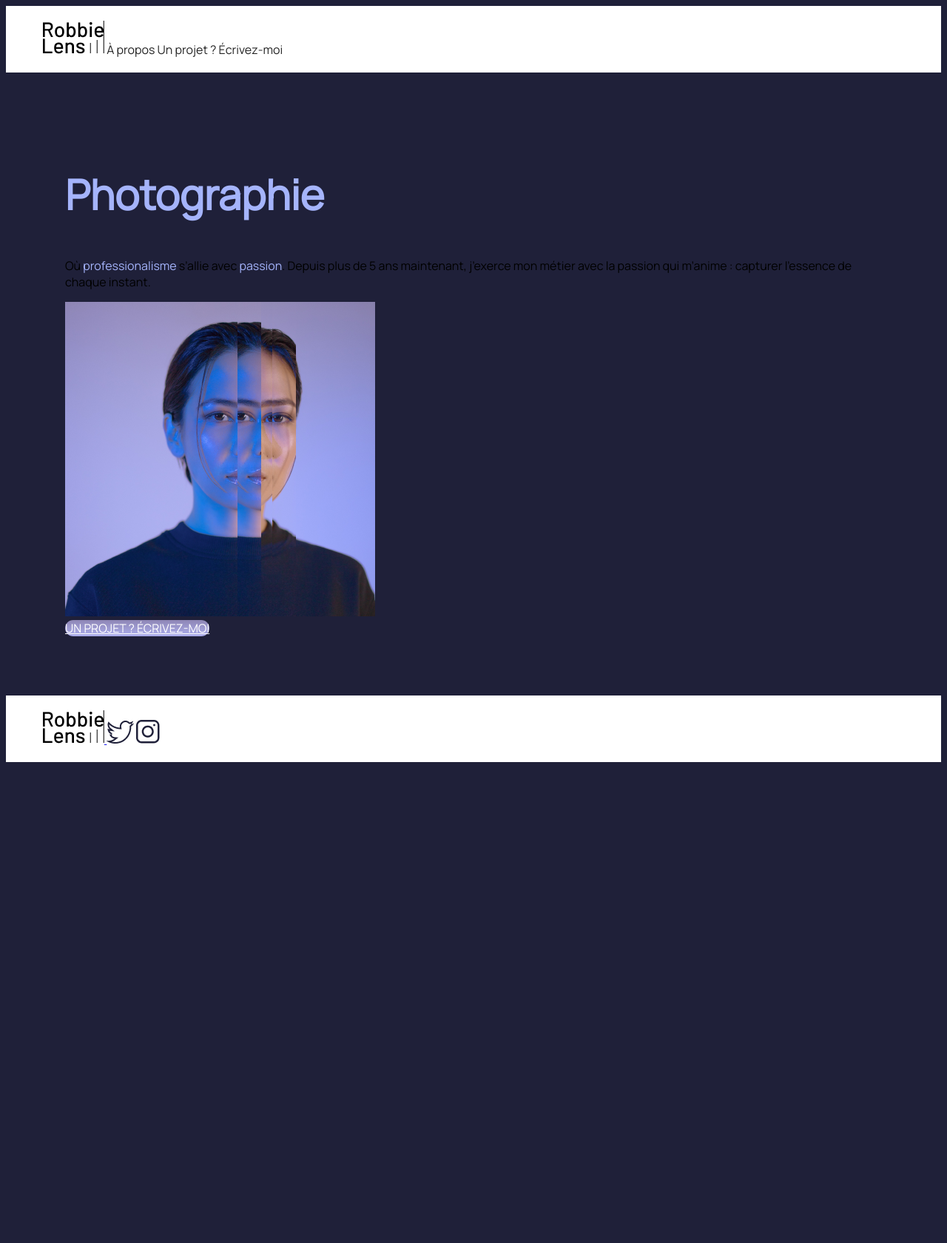
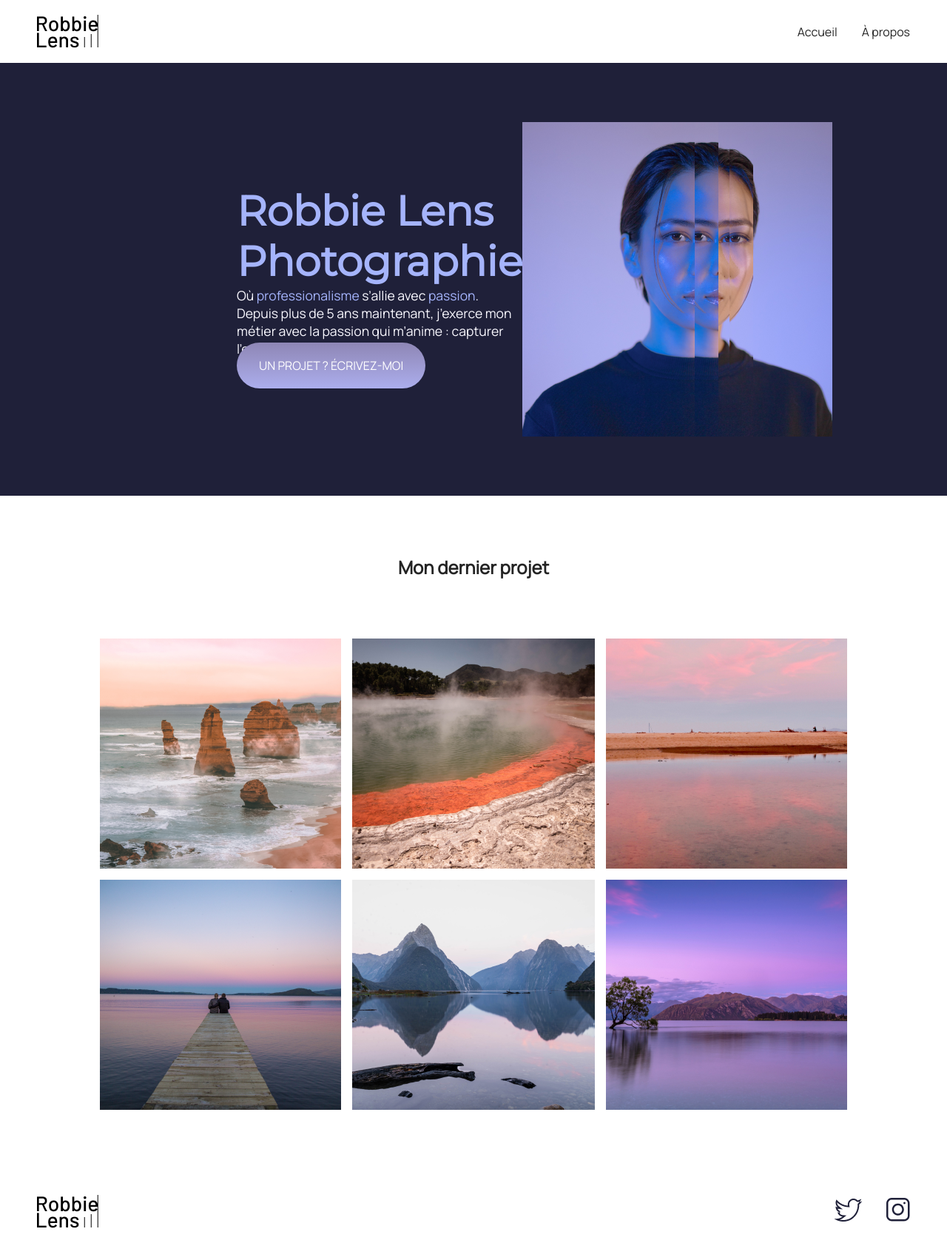
Before and after one commit to Pasot01/WebDesignOPP, a plain HTML site: page index.html in a window 1280 px wide. Shown: the whole page at 74% size. Before the commit the page ends 1038 px from the top, so only its background shows below. Drawn offline with Linux system fonts and the light colour scheme.

Commit message:
Ajout de flexbox

```diff
--- a/index.html
+++ b/index.html
@@ -2,54 +2,62 @@
 <html lang="fr">
 
 <head>
-    <meta charset="utf-8">
+    <meta charset="utf-8" >
+    <title>Accueil - Robbie Lens Photographie</title>
+    <link href="styles.css" rel="stylesheet" >
     <link rel="preconnect" href="https://fonts.googleapis.com">
     <link rel="preconnect" href="https://fonts.gstatic.com" crossorigin>
     <link href="https://fonts.googleapis.com/css2?family=Manrope&family=Montserrat&display=swap" rel="stylesheet">
-    <link href="styles.css" rel="stylesheet">
-    <title>Accueil - Robbie Lens Photographie</title>
 </head>
 
 <body>
     <header>
         <nav>
-            <a href="../index.html" title="Accueil">
-                <img src="images/logo.png" alt="Logo Robbie Lens">
-            </a>
-
-            <a href="dossier-demo/a-propos.html">À propos</a>
-            <a href="#">Un projet ? Écrivez-moi</a>
-            <a href="Voir mon portfolio"></a>
+            <img src="images/logo.png" alt="Logo Robbie Lens" >
+            <div>
+                <a href="index.html">Accueil</a>
+                <a href="a-propos.html">À propos</a>
+            </div>
         </nav>
-
     </header>
-
     <main>
-        <section>
-
-            <h1>Photographie</h1>
-            <p>Où <em>professionalisme</em> s’allie avec <em>passion</em>.
-                Depuis plus de 5 ans maintenant, j’exerce mon métier avec la passion
-                qui m’anime : capturer l’essence de chaque instant.</p>
-            <img src="images/robbie-lens.png" alt="Portrait avec effet de la photographe Robbie Lens">
-
+        <section class="accueil-introduction">
             <div>
+                <h1>Robbie Lens Photographie</h1>
+                <p>
+                    Où <em>professionalisme</em> s’allie avec <em>passion</em>. Depuis
+                    plus de 5 ans maintenant, j’exerce mon métier avec la passion
+                    qui m’anime : capturer l’essence de chaque instant.
+                </p>
                 <a href="" class="cta">UN PROJET ? ÉCRIVEZ-MOI</a>
             </div>
-
+            <img src="images/robbie-lens.png" alt="Portrait avec effet de la photographe Robbie Lens" >
         </section>
-
+        <section class="accueil-photos">
+            <h2>Mon dernier projet</h2>
+            <div>
+                <img src="images/accueil/element-1.png" alt="Twelve apostles - Australie" >
+                <img src="images/accueil/element-2.png" alt="Wai-O-Tapu - Nouvelle-Zélande" >
+                <img src="images/accueil/element-3.png" alt="Parc National d’Abel Tasman - Nouvelle-Zélande" >
+            </div>
+            <div>
+                <img src="images/accueil/element-4.png" alt="Lac Rotorua - Nouvelle-Zélande" >
+                <img src="images/accueil/element-5.png" alt="Milford Sound - Nouvelle-Zélande" >
+                <img src="images/accueil/element-6.png" alt="Lac Wanaka - Nouvelle-Zélande" >
+            </div>
+        </section>
     </main>
-
     <footer>
-        <a href="index.html">
-            <img src="images/logo.png" alt="Logo Robbie Lens">
-        </a>
-
-        <a href="https://twitter.com/" target="_blank"><img src="images/twitter.png" alt="Logo Twitter"></a>
-        <a href="https://www.instagram.com/" target="_blank"><img src="images/instagram.png" alt="Logo Instagram"></a>
+        <img src="images/logo.png" alt="Logo Robbie Lens" >
+        <div>
+            <a target="_blank" href="https://twitter.com/" class="lien-icone">
+                <img src="images/twitter.png" alt="Logo Twitter" >
+            </a>
+            <a target="_blank" href="https://www.instagram.com/" class="lien-icone">
+                <img src="images/instagram.png" alt="Logo Instagram" >
+            </a>
+        </div>
     </footer>
-
 </body>
 
 </html>
--- a/styles.css
+++ b/styles.css
@@ -1,18 +1,16 @@
+* {
+    margin: 0;
+}
+
 body {
     font-family: 'Manrope', sans-serif;
     font-size: 1em;
     background-color: #1f2039;
 }
 
-nav a {
+a {
     color: #242424;
     text-decoration: none;
-    font-size: 1em;
-    font-style: 'Manrope', sans-serif;
-}
-
-nav a:hover {
-    text-decoration: underline;
 }
 
 em {
@@ -22,22 +20,18 @@ em {
 
 h1 {
     font-size: 3.5em;
-    color: #A5B4FC;
-    font-style: 'Montserrat', sans-serif;
+    color: #a5b4fc;
+    font-family: 'Montserrat', sans-serif;
 }
 
 h2 {
-    color: #F9F8FF;
-    margin-top: 1.5em;
+    color: #f9f8ff;
 }
 
-p li {
+p,
+li {
     font-size: 1.1em;
-    color: #F9F8FF;
-}
-
-body {
-    background-color: #1F2039;
+    color: #f9f8ff;
 }
 
 header,
@@ -46,29 +40,88 @@ footer {
     padding: 20px 50px;
 }
 
-header img:hover,
-footer img:hover {
-    opacity: 0.5;
-}
-
 .cta {
     background: linear-gradient(#8e86b5, #acaeed);
     color: white;
     border-radius: 50px;
+    padding: 20px 30px;
+}
+
+a:hover {
+    text-decoration: underline;
 }
 
 .cta:hover {
-    background: linear-gradient(#696484, #8788BA);
+    background: linear-gradient(#696484, #8788ba);
     text-decoration: none;
+}
+
+.lien-icone {
+    margin-left: 30px;
+}
+
+.lien-icone:hover {
+    opacity: 0.5;
+}
+
+.carre-contenu {
+    border-right: 1px solid #8e86b5;
+    border-bottom: 1px solid #8e86b5;
+    padding: 50px;
+}
+
+.carre-contenu h2 {
+    margin-top: 30px;
+}
+
+.carre-contenu ul {
+    margin-top: 30px;
 }
 
 section {
     padding: 80px;
 }
 
-.apropos-contenu {
-    padding: 50px;
+.a-propos-main {
+    width: 50%;
     margin: auto;
-    border-right: 1px solid #8e86b5;
-    border-bottom: 1px solid #8e86b5;
 }
+
+footer,
+nav {
+    display: flex;
+    flex-direction: row;
+    align-items: center;
+    justify-content: space-between;
+}
+
+nav a {
+    margin-left: 30px;
+}
+
+.accueil-photos {
+    background-color: white;
+    padding: 80px;
+}
+
+.accueil-photos h2 {
+    color: #242424;
+    text-align: center;
+    margin-bottom: 80px;
+}
+
+.accueil-photos div {
+    display: flex;
+    flex-direction: row;
+    gap: 15px;
+    justify-content: center;
+    margin-bottom: 15px;
+}
+
+.accueil-introduction {
+    display: flex;
+    flex-direction: row;
+    width: 50%;
+    align-items: center;
+    margin: auto;
+}
```
Also changed, not shown: a-propos.html (+56 -2 lines), images/accueil/element-1.png (added), images/accueil/element-2.png (added), images/accueil/element-3.png (added), images/accueil/element-4.png (added), images/accueil/element-5.png (added), images/accueil/element-6.png (added).
